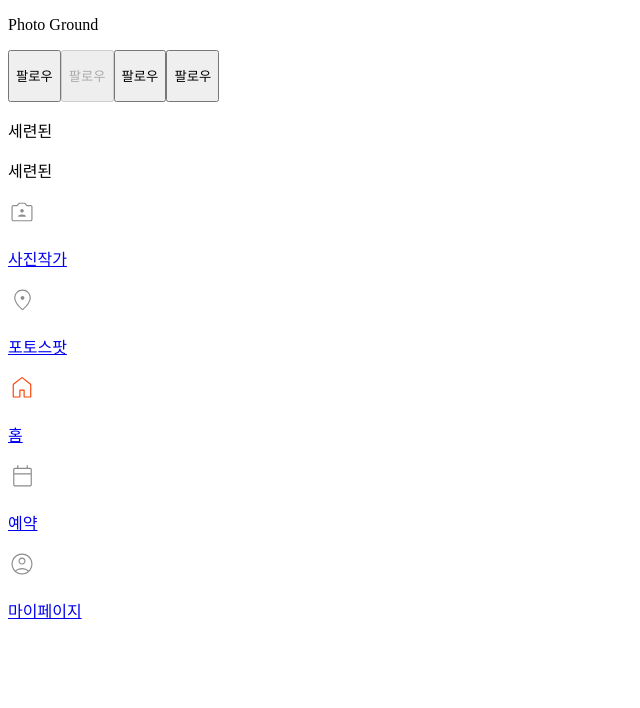
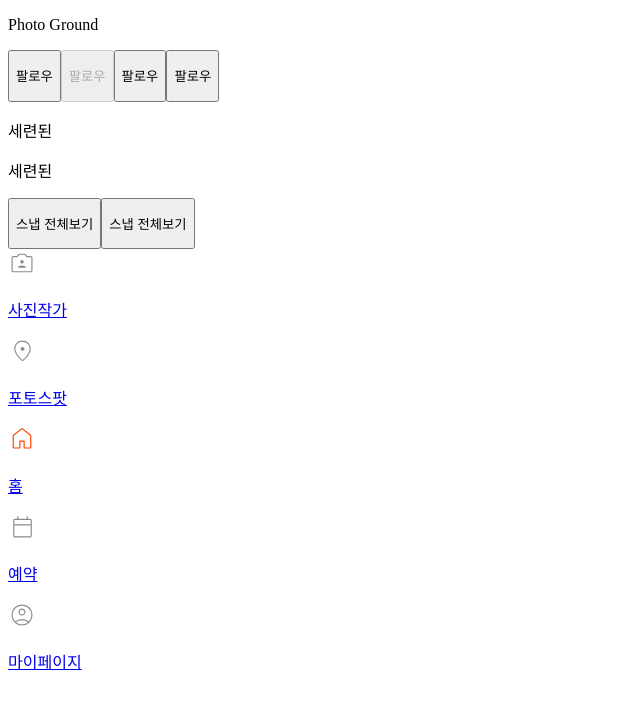
Before and after one commit to photo-ground/FE, a Next.js app: page / in a window 1280 px wide. Shown: the top 708 px of the page, without its empty margins (0-640 px from the left). Built offline with nearby package versions, Linux system fonts and the light colour scheme.

Commit message:
💄 ui: MediumButtom 구현

```diff
--- a/src/app/page.tsx
+++ b/src/app/page.tsx
@@ -1,5 +1,6 @@
 'use client';
 
+import MediumButton from '@/components/atoms/MediumButton';
 import SmallButton from '@/components/atoms/SmallButton';
 import Tag from '@/components/atoms/Tag';
 import React from 'react';
@@ -14,6 +15,9 @@ export default function Home() {
 
       <Tag text="세련된" variant="primary" />
       <Tag text="세련된" variant="secondary" />
+
+      <MediumButton text="스냅 전체보기" variant="primary" />
+      <MediumButton text="스냅 전체보기" variant="secondary" />
     </div>
   );
 }
--- /dev/null
+++ b/src/components/atoms/MediumButton/index.tsx
@@ -0,0 +1,39 @@
+import styled from 'styled-components';
+import Text from '@/components/atoms/Text';
+
+type Variant = 'primary' | 'secondary';
+
+const Button = styled.button<{ variant: Variant }>`
+  padding: 0.688rem 1.25rem;
+  background: ${({ theme, variant }) =>
+    variant === 'primary' ? theme.colors.primary[100] : theme.colors.gray[900]};
+
+  outline: none;
+  border: none;
+  border-radius: 1.5rem;
+
+  cursor: pointer;
+`;
+
+export default function MediumButton({
+  text,
+  variant = 'primary',
+  onClick = () => {},
+}: {
+  text: string;
+  variant?: Variant;
+  onClick?: () => void;
+}) {
+  return (
+    <Button variant={variant} onClick={onClick}>
+      <Text variant={variant === 'primary' ? 'title3' : 'body1_rg'}>
+        {text}
+      </Text>
+    </Button>
+  );
+}
+
+MediumButton.defaultProps = {
+  variant: 'primary',
+  onClick: () => {},
+};
```
